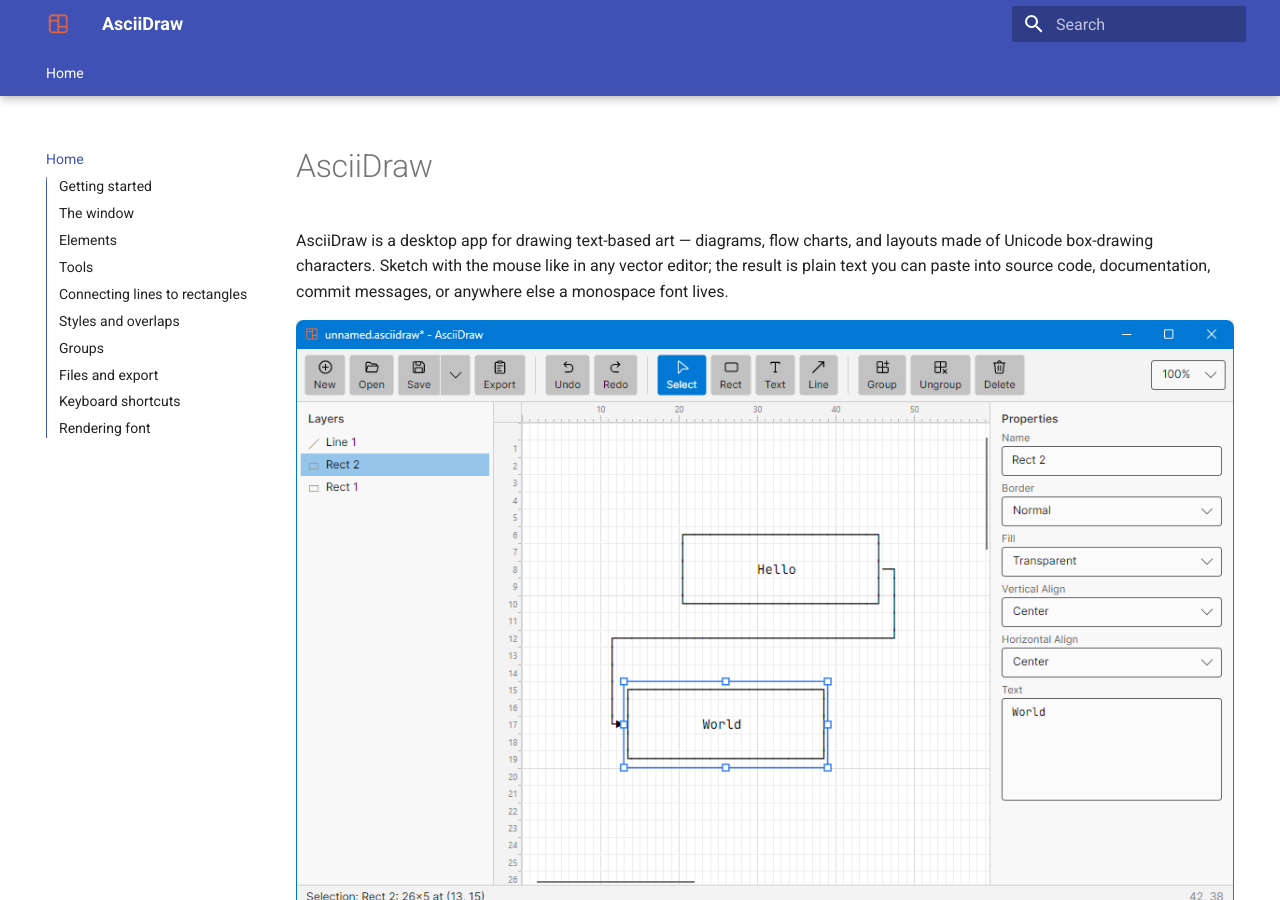
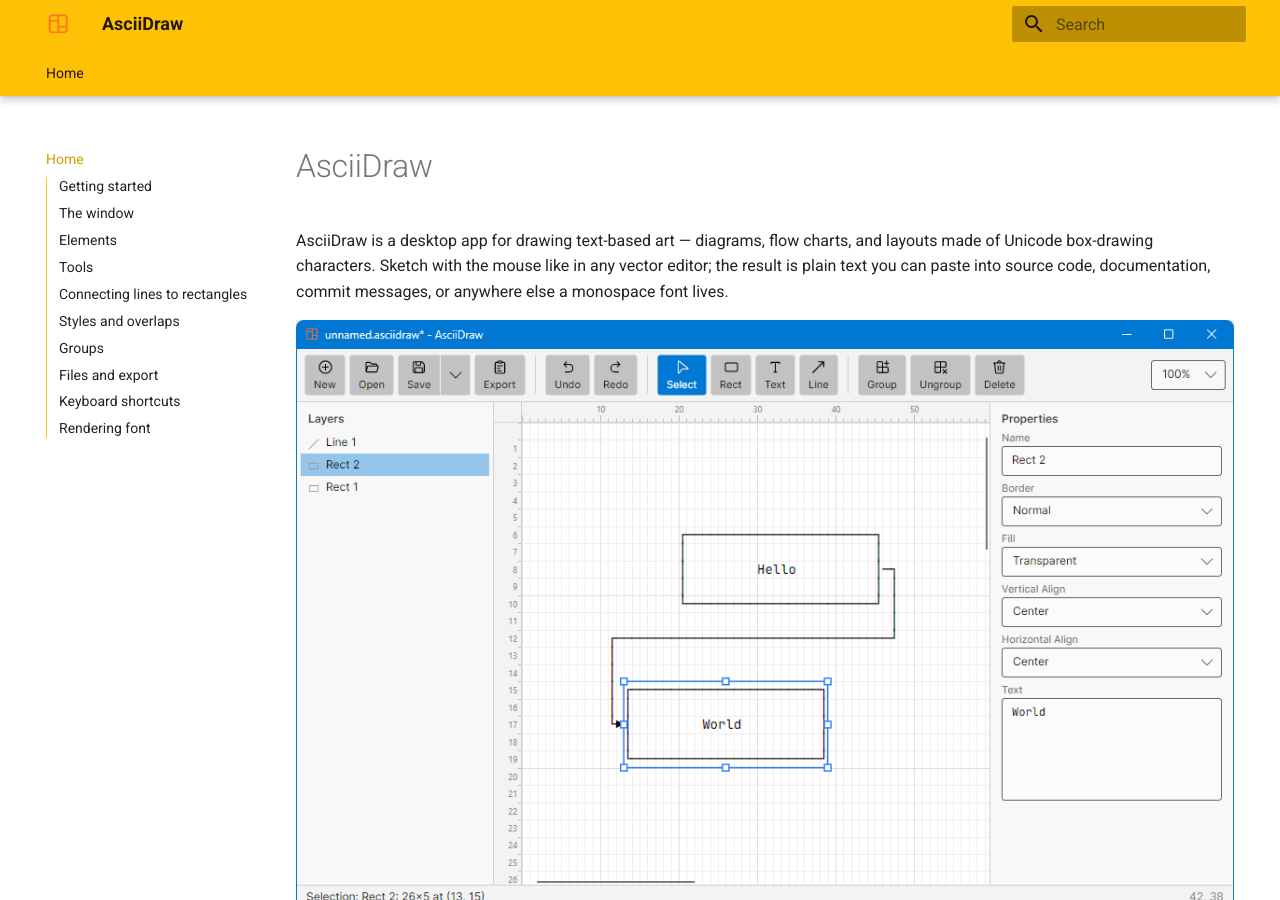
Before and after one commit to michaelliao/asciidraw, an MkDocs documentation site: the page built from docs/index.md, in a window 1280 px wide and 900 px high. Built offline with MkDocs 1.6.1 and Material for MkDocs 9.7.7, drawn with Linux system fonts in a browser that asks for light colours.

Commit message:
update doc

````diff
--- a/docs/index.md
+++ b/docs/index.md
@@ -7,7 +7,7 @@
 
 ![AsciiDraw](assets/images/screenshot.png)
 
-```
+<pre><code>
 ┌────────────┐
 │   Hello    │──────┐
 └────────────┘      │
@@ -15,7 +15,7 @@
              ┌────────────┐
              │   World    │
              └────────────┘
-```
+</code></pre>
 
 AsciiDraw runs on Windows, macOS, and Linux (built with
 [Avalonia](https://avaloniaui.net/), compiled to native code).
--- a/mkdocs.yml
+++ b/mkdocs.yml
@@ -4,7 +4,7 @@
   logo: assets/images/logo.png
   favicon: assets/images/favicon.ico
   palette:
-    primary: indigo
+    primary: amber
   features:
     - navigation.tabs
     - navigation.tabs.sticky
````
